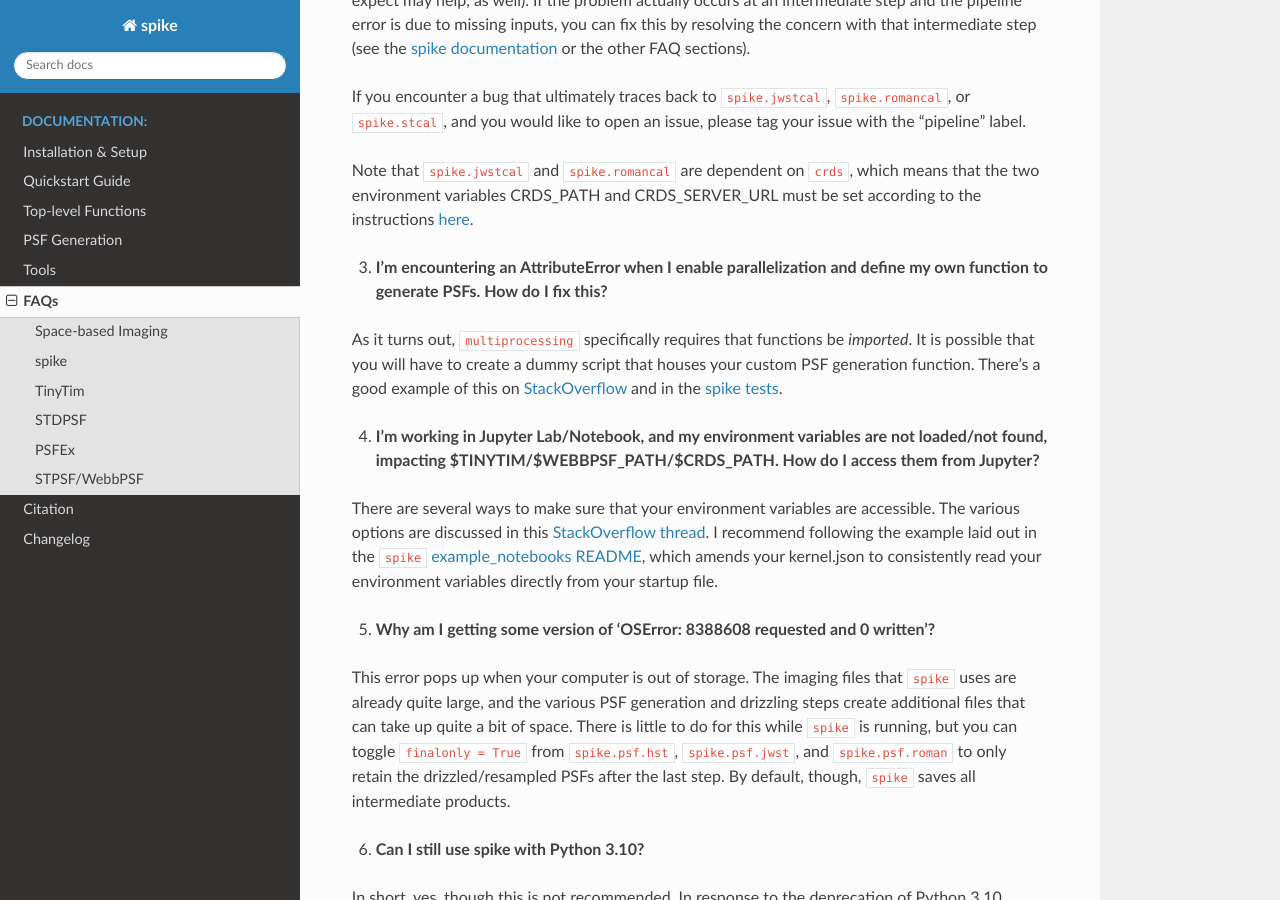
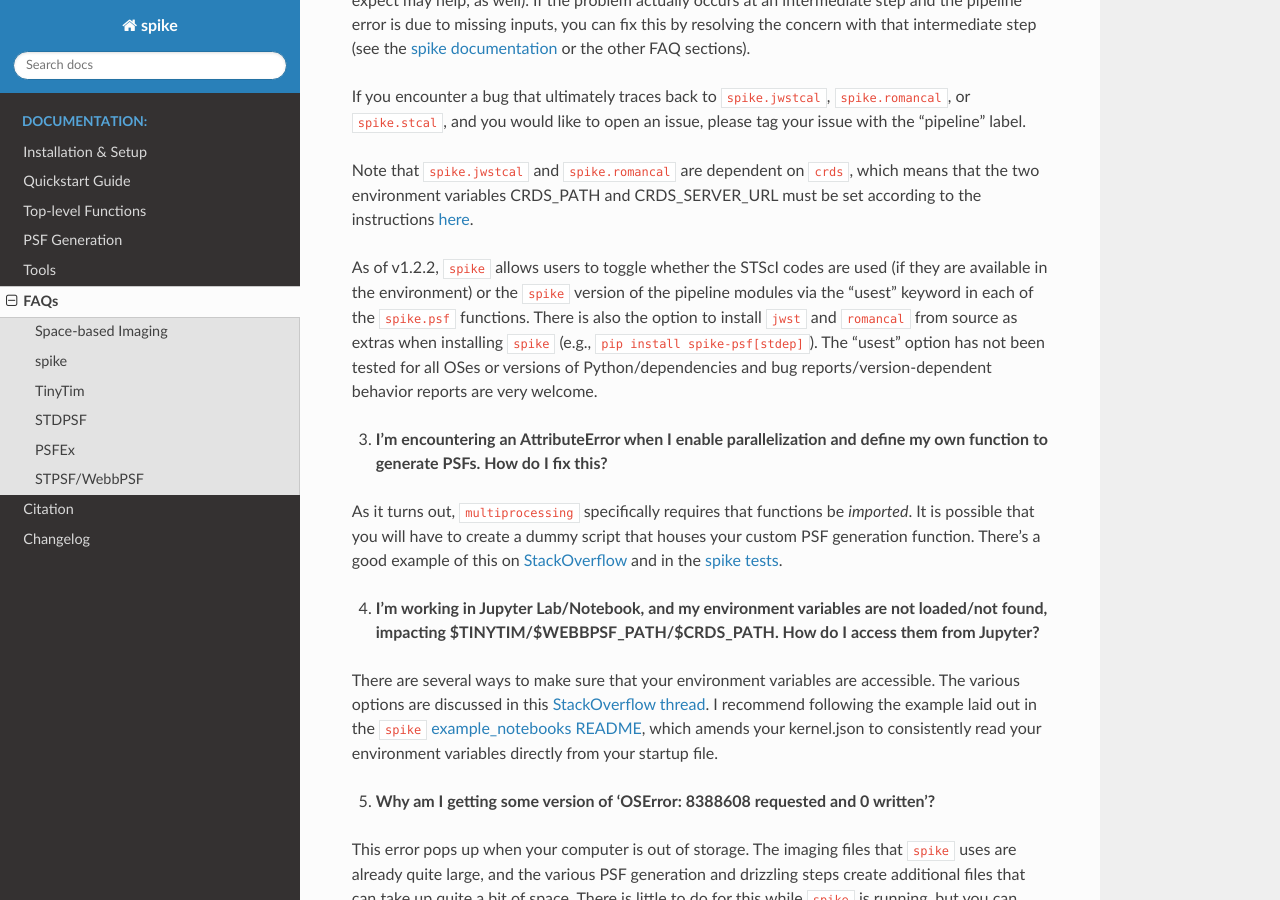
Before and after one commit to avapolzin/spike, a Sphinx documentation site: the page built from docs/faq.rst, in a window 1280 px wide and 900 px high, scrolled down 2853 px. Built offline with Sphinx 7.4.7 and the Read the Docs theme 3.1.0, drawn with Linux system fonts in a browser that asks for light colours; pages that are not in the unit, such as notebooks, are missing from menus.

Commit message:
update faq

```diff
--- a/docs/faq.rst
+++ b/docs/faq.rst
@@ -60,6 +60,8 @@ If your error seems to come from one of these modules, you can always start with
 If you encounter a bug that ultimately traces back to ``spike.jwstcal``, ``spike.romancal``, or ``spike.stcal``, and you would like to open an issue, please tag your issue with the "pipeline" label.
 
 Note that ``spike.jwstcal`` and ``spike.romancal`` are dependent on ``crds``, which means that the two environment variables CRDS_PATH and CRDS_SERVER_URL must be set according to the instructions `here <https://jwst-pipeline.readthedocs.io/en/latest/jwst/user_documentation/reference_files_crds.html>`_.
+
+As of v1.2.2, ``spike`` allows users to toggle whether the STScI codes are used (if they are available in the environment) or the ``spike`` version of the pipeline modules via the "usest" keyword in each of the ``spike.psf`` functions. There is also the option to install ``jwst`` and ``romancal`` from source as extras when installing ``spike`` (e.g., ``pip install spike-psf[stdep]``). The "usest" option has not been tested for all OSes or versions of Python/dependencies and bug reports/version-dependent behavior reports are very welcome.
 
 3. **I'm encountering an AttributeError when I enable parallelization and define my own function to generate PSFs. How do I fix this?**
 
```
Also changed, not shown: FAQ.md (+2 -0 lines).
